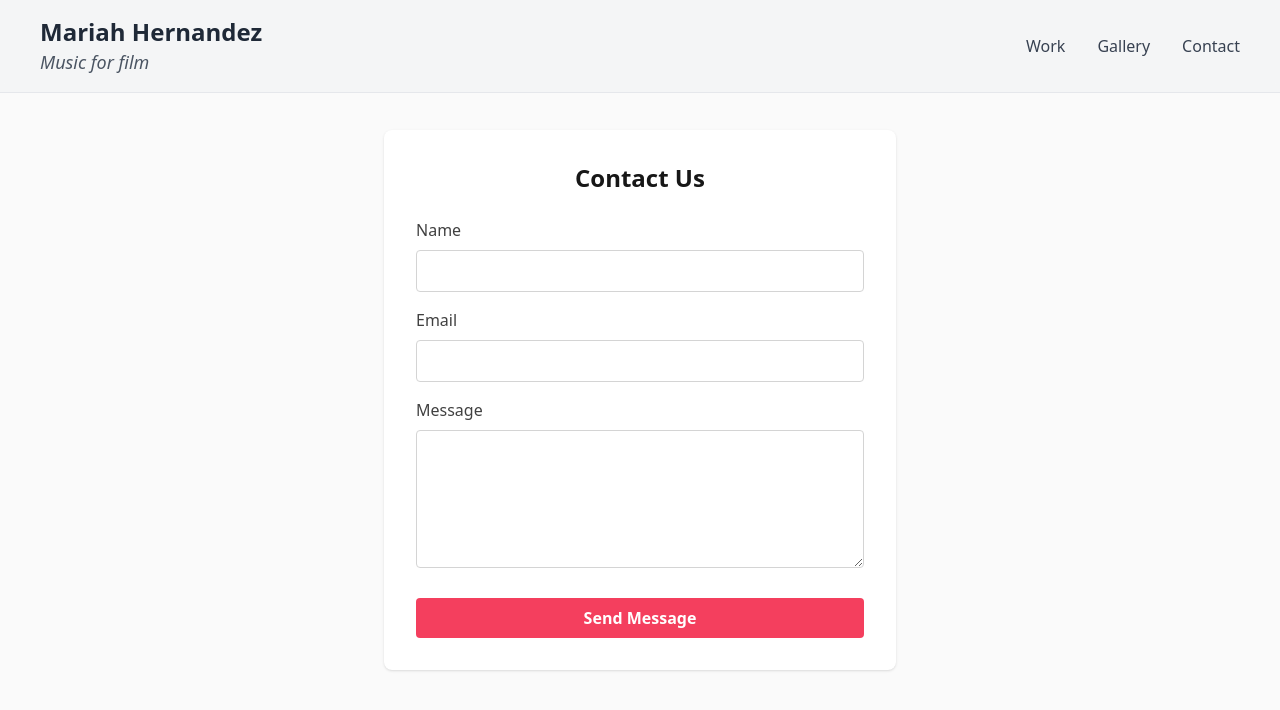
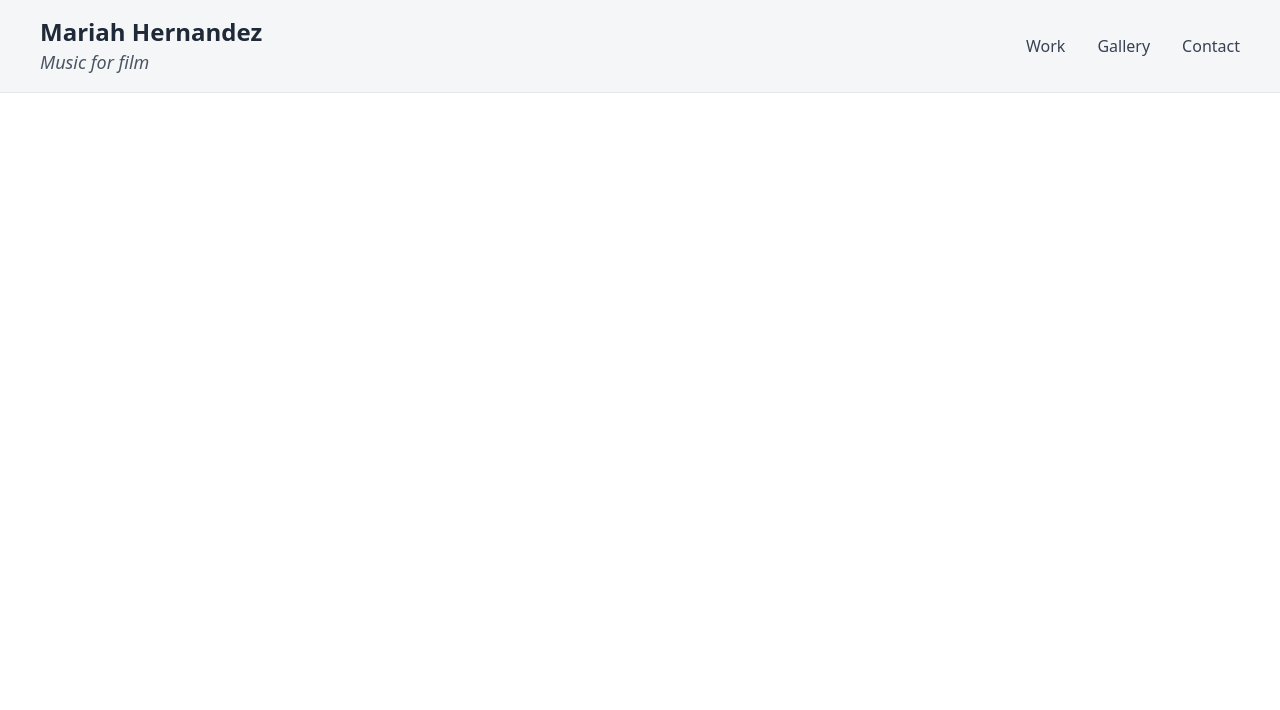
Before and after one commit to Tito2point0/mariaDulce, a React (Vite) app: page /Contact in a window 1280 px wide. Shown: the top 710 px of the page. Built offline with nearby package versions, Linux system fonts and the light colour scheme.

Commit message:
contact temporaly disabled

```diff
--- a/src/App.tsx
+++ b/src/App.tsx
@@ -2,7 +2,7 @@ import { Routes, Route } from "react-router-dom";
 import Header from "./components/Header";
 import Home from "./pages/Home";
 import Work from "./pages/Work";
-import Contact from "./pages/ContactUs";
+// import Contact from "./pages/ContactUs";
 
 // Dummy pages for navigation
 const Gallery = () => <div className="text-center p-10 text-3xl">🖼 Gallery</div>;
@@ -15,7 +15,7 @@ export default function App() {
         <Route path="/" element={<Home />} />
         <Route path="/work" element={<Work />} />
         <Route path="/gallery" element={<Gallery />} />
-        <Route path="/Contact" element={<Contact />} />
+        {/* <Route path="/Contact" element={<Contact />} /> */}
       </Routes>
     </>
   );
--- a/src/pages/ContactUs.tsx
+++ b/src/pages/ContactUs.tsx
@@ -1,121 +1,121 @@
-// Contact.js
-import { useState } from "react";
+// // Contact.js
+// import { useState } from "react";
 
-const Contact = () => {
-  const [form, setForm] = useState({ name: "", email: "", message: "" });
-  const [errors, setErrors] = useState({});
-  const [submitted, setSubmitted] = useState(false);
+// const Contact = () => {
+//   const [form, setForm] = useState({ name: "", email: "", message: "" });
+//   const [errors, setErrors] = useState({});
+//   const [submitted, setSubmitted] = useState(false);
 
-  const handleChange = (e) => {
-    setForm({ ...form, [e.target.name]: e.target.value });
-    // Clear error on field change
-    setErrors({ ...errors, [e.target.name]: "" });
-  };
+//   const handleChange = (e) => {
+//     setForm({ ...form, [e.target.name]: e.target.value });
+//     // Clear error on field change
+//     setErrors({ ...errors, [e.target.name]: "" });
+//   };
 
-  const validate = () => {
-    const newErrors = {};
-    if (!form.name.trim()) newErrors.name = "Name is required";
-    if (!form.email.trim()) newErrors.email = "Email is required";
-    else if (!/\S+@\S+\.\S+/.test(form.email))
-      newErrors.email = "Email is invalid";
-    if (!form.message.trim()) newErrors.message = "Message is required";
-    return newErrors;
-  };
+//   const validate = () => {
+//     const newErrors = {};
+//     if (!form.name.trim()) newErrors.name = "Name is required";
+//     if (!form.email.trim()) newErrors.email = "Email is required";
+//     else if (!/\S+@\S+\.\S+/.test(form.email))
+//       newErrors.email = "Email is invalid";
+//     if (!form.message.trim()) newErrors.message = "Message is required";
+//     return newErrors;
+//   };
 
-  const handleSubmit = (e) => {
-    e.preventDefault();
-    const validationErrors = validate();
-    if (Object.keys(validationErrors).length === 0) {
-      // Here you would normally send the data to your server
-      console.log("Form submitted:", form);
-      setSubmitted(true);
-    } else {
-      setErrors(validationErrors);
-    }
-  };
+//   const handleSubmit = (e) => {
+//     e.preventDefault();
+//     const validationErrors = validate();
+//     if (Object.keys(validationErrors).length === 0) {
+//       // Here you would normally send the data to your server
+//       console.log("Form submitted:", form);
+//       setSubmitted(true);
+//     } else {
+//       setErrors(validationErrors);
+//     }
+//   };
 
-  return (
-    <div className="min-h-screen bg-neutral-50 py-24 px-6 flex flex-col justify-center items-center">
-      <div className="max-w-lg w-full bg-white p-8 rounded-lg shadow">
-        <h2 className="text-2xl font-bold mb-6 text-center text-neutral-900">
-          Contact Us
-        </h2>
-        {submitted ? (
-          <div className="text-center">
-            <p className="text-green-600">
-              Thank you for reaching out! We will get back to you shortly.
-            </p>
-          </div>
-        ) : (
-          <form onSubmit={handleSubmit} noValidate>
-            <div className="mb-4">
-              <label
-                htmlFor="name"
-                className="block text-neutral-700 mb-2 font-medium"
-              >
-                Name
-              </label>
-              <input
-                type="text"
-                id="name"
-                name="name"
-                value={form.name}
-                onChange={handleChange}
-                className="w-full border border-neutral-300 px-4 py-2 rounded focus:outline-none focus:ring-2 focus:ring-rose-500"
-              />
-              {errors.name && (
-                <p className="text-red-500 text-sm mt-1">{errors.name}</p>
-              )}
-            </div>
-            <div className="mb-4">
-              <label
-                htmlFor="email"
-                className="block text-neutral-700 mb-2 font-medium"
-              >
-                Email
-              </label>
-              <input
-                type="email"
-                id="email"
-                name="email"
-                value={form.email}
-                onChange={handleChange}
-                className="w-full border border-neutral-300 px-4 py-2 rounded focus:outline-none focus:ring-2 focus:ring-rose-500"
-              />
-              {errors.email && (
-                <p className="text-red-500 text-sm mt-1">{errors.email}</p>
-              )}
-            </div>
-            <div className="mb-6">
-              <label
-                htmlFor="message"
-                className="block text-neutral-700 mb-2 font-medium"
-              >
-                Message
-              </label>
-              <textarea
-                id="message"
-                name="message"
-                rows="5"
-                value={form.message}
-                onChange={handleChange}
-                className="w-full border border-neutral-300 px-4 py-2 rounded focus:outline-none focus:ring-2 focus:ring-rose-500"
-              ></textarea>
-              {errors.message && (
-                <p className="text-red-500 text-sm mt-1">{errors.message}</p>
-              )}
-            </div>
-            <button
-              type="submit"
-              className="w-full bg-rose-500 hover:bg-rose-600 text-white font-semibold px-4 py-2 rounded transition-colors"
-            >
-              Send Message
-            </button>
-          </form>
-        )}
-      </div>
-    </div>
-  );
-};
+//   return (
+//     <div className="min-h-screen bg-neutral-50 py-24 px-6 flex flex-col justify-center items-center">
+//       <div className="max-w-lg w-full bg-white p-8 rounded-lg shadow">
+//         <h2 className="text-2xl font-bold mb-6 text-center text-neutral-900">
+//           Contact Us
+//         </h2>
+//         {submitted ? (
+//           <div className="text-center">
+//             <p className="text-green-600">
+//               Thank you for reaching out! We will get back to you shortly.
+//             </p>
+//           </div>
+//         ) : (
+//           <form onSubmit={handleSubmit} noValidate>
+//             <div className="mb-4">
+//               <label
+//                 htmlFor="name"
+//                 className="block text-neutral-700 mb-2 font-medium"
+//               >
+//                 Name
+//               </label>
+//               <input
+//                 type="text"
+//                 id="name"
+//                 name="name"
+//                 value={form.name}
+//                 onChange={handleChange}
+//                 className="w-full border border-neutral-300 px-4 py-2 rounded focus:outline-none focus:ring-2 focus:ring-rose-500"
+//               />
+//               {errors.name && (
+//                 <p className="text-red-500 text-sm mt-1">{errors.name}</p>
+//               )}
+//             </div>
+//             <div className="mb-4">
+//               <label
+//                 htmlFor="email"
+//                 className="block text-neutral-700 mb-2 font-medium"
+//               >
+//                 Email
+//               </label>
+//               <input
+//                 type="email"
+//                 id="email"
+//                 name="email"
+//                 value={form.email}
+//                 onChange={handleChange}
+//                 className="w-full border border-neutral-300 px-4 py-2 rounded focus:outline-none focus:ring-2 focus:ring-rose-500"
+//               />
+//               {errors.email && (
+//                 <p className="text-red-500 text-sm mt-1">{errors.email}</p>
+//               )}
+//             </div>
+//             <div className="mb-6">
+//               <label
+//                 htmlFor="message"
+//                 className="block text-neutral-700 mb-2 font-medium"
+//               >
+//                 Message
+//               </label>
+//               <textarea
+//                 id="message"
+//                 name="message"
+//                 rows="5"
+//                 value={form.message}
+//                 onChange={handleChange}
+//                 className="w-full border border-neutral-300 px-4 py-2 rounded focus:outline-none focus:ring-2 focus:ring-rose-500"
+//               ></textarea>
+//               {errors.message && (
+//                 <p className="text-red-500 text-sm mt-1">{errors.message}</p>
+//               )}
+//             </div>
+//             <button
+//               type="submit"
+//               className="w-full bg-rose-500 hover:bg-rose-600 text-white font-semibold px-4 py-2 rounded transition-colors"
+//             >
+//               Send Message
+//             </button>
+//           </form>
+//         )}
+//       </div>
+//     </div>
+//   );
+// };
 
-export default Contact;
+// export default Contact;
```
